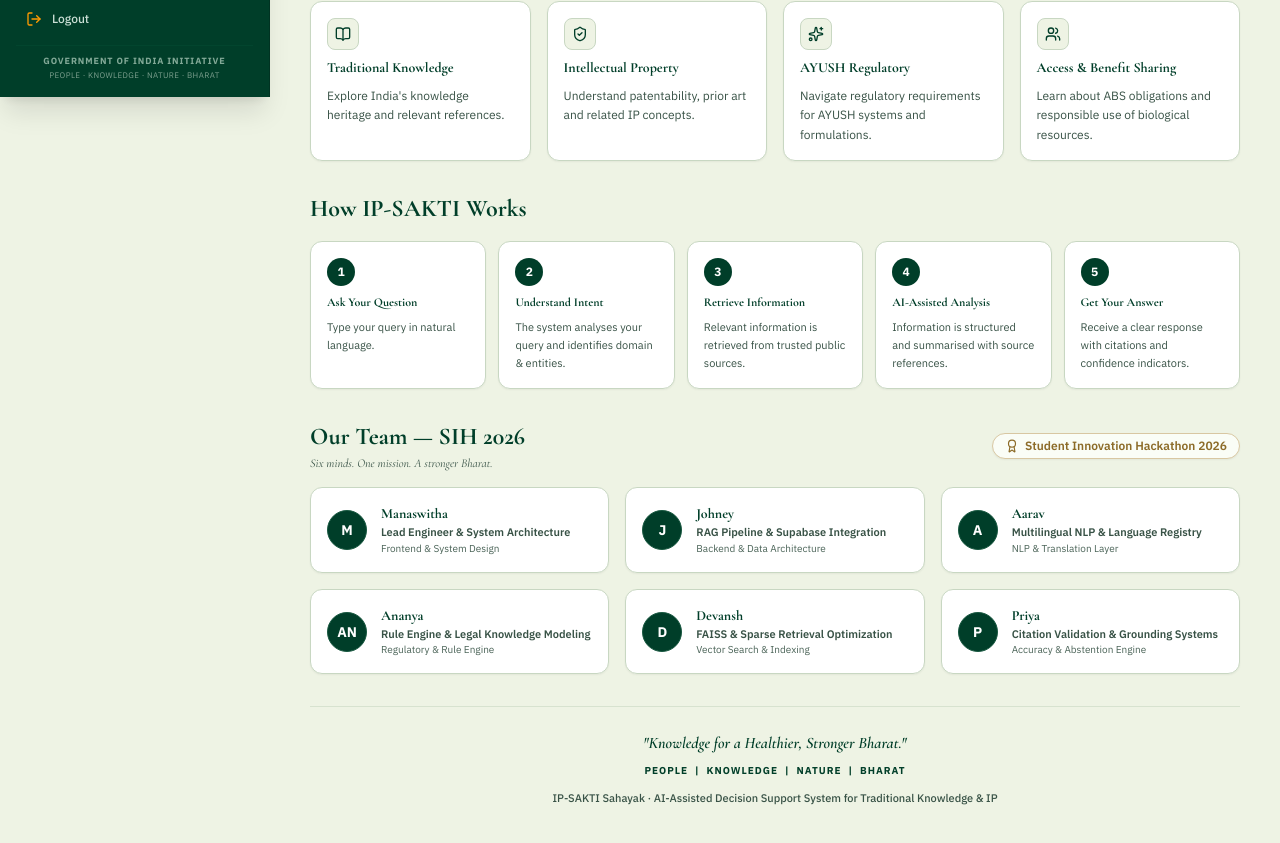
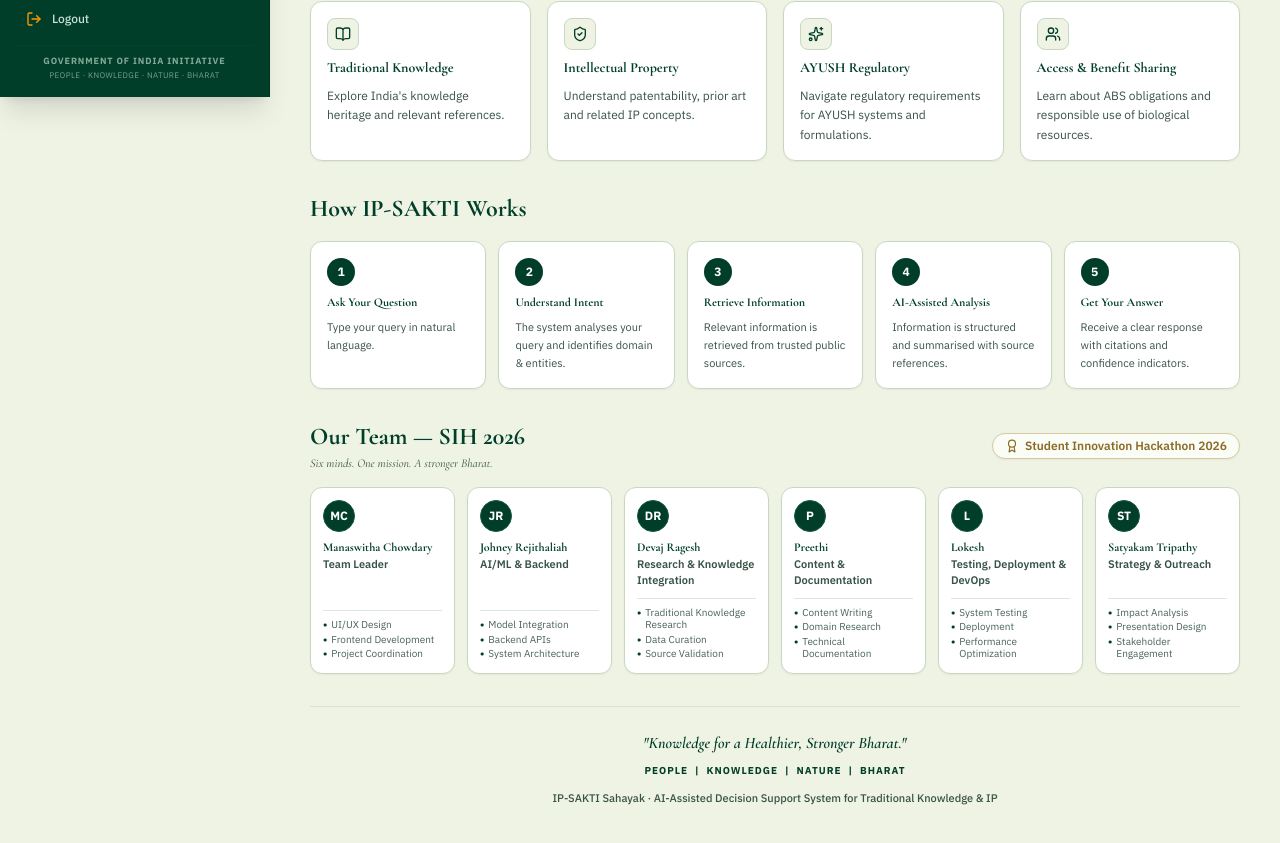
Before and after one commit to IP-SAKTI/IP-SAKTI, a Next.js app in the folder frontend/: page /about in a window 1280 px wide. Shown: the part 703-1546 px from the top of the page. Built offline with nearby package versions, Linux system fonts and the light colour scheme; no server answers.

Commit message:
fix(ui): update About page SIH 2026 team section with 6 horizontal cards

```diff
--- a/frontend/src/app/about/page.tsx
+++ b/frontend/src/app/about/page.tsx
@@ -104,40 +104,40 @@
 
   const team = [
     {
-      name: 'Manaswitha',
-      role: 'Lead Engineer & System Architecture',
-      initials: 'M',
-      dept: 'Frontend & System Design',
+      name: 'Manaswitha Chowdary',
+      role: 'Team Leader',
+      initials: 'MC',
+      responsibilities: ['UI/UX Design', 'Frontend Development', 'Project Coordination'],
     },
     {
-      name: 'Johney',
-      role: 'RAG Pipeline & Supabase Integration',
-      initials: 'J',
-      dept: 'Backend & Data Architecture',
+      name: 'Johney Rejithaliah',
+      role: 'AI/ML & Backend',
+      initials: 'JR',
+      responsibilities: ['Model Integration', 'Backend APIs', 'System Architecture'],
     },
     {
-      name: 'Aarav',
-      role: 'Multilingual NLP & Language Registry',
-      initials: 'A',
-      dept: 'NLP & Translation Layer',
+      name: 'Devaj Ragesh',
+      role: 'Research & Knowledge Integration',
+      initials: 'DR',
+      responsibilities: ['Traditional Knowledge Research', 'Data Curation', 'Source Validation'],
     },
     {
-      name: 'Ananya',
-      role: 'Rule Engine & Legal Knowledge Modeling',
-      initials: 'AN',
-      dept: 'Regulatory & Rule Engine',
+      name: 'Preethi',
+      role: 'Content & Documentation',
+      initials: 'P',
+      responsibilities: ['Content Writing', 'Domain Research', 'Technical Documentation'],
     },
     {
-      name: 'Devansh',
-      role: 'FAISS & Sparse Retrieval Optimization',
-      initials: 'D',
-      dept: 'Vector Search & Indexing',
+      name: 'Lokesh',
+      role: 'Testing, Deployment & DevOps',
+      initials: 'L',
+      responsibilities: ['System Testing', 'Deployment', 'Performance Optimization'],
     },
     {
-      name: 'Priya',
-      role: 'Citation Validation & Grounding Systems',
-      initials: 'P',
-      dept: 'Accuracy & Abstention Engine',
+      name: 'Satyakam Tripathy',
+      role: 'Strategy & Outreach',
+      initials: 'ST',
+      responsibilities: ['Impact Analysis', 'Presentation Design', 'Stakeholder Engagement'],
     },
   ];
 
@@ -358,25 +358,31 @@
             </div>
           </div>
 
-          <div className="grid grid-cols-1 sm:grid-cols-2 lg:grid-cols-3 gap-4">
+          <div className="grid grid-cols-1 sm:grid-cols-2 md:grid-cols-3 lg:grid-cols-6 gap-3">
             {team.map((t, idx) => (
               <div
                 key={idx}
-                className="bg-white border border-[#C8D7C2] rounded-xl p-4 shadow-xs flex items-center gap-3.5"
+                className="bg-white border border-[#C8D7C2] rounded-xl p-3 shadow-xs flex flex-col justify-between hover:border-[#003E29] transition-colors"
               >
-                <div className="w-10 h-10 rounded-full bg-[#003E29] text-white font-bold text-sm flex items-center justify-center shrink-0 border border-[#195941]">
-                  {t.initials}
-                </div>
                 <div>
-                  <div className="font-serif-heading font-bold text-sm text-[#003E29]">
+                  <div className="w-8 h-8 rounded-full bg-[#003E29] text-white font-bold text-xs flex items-center justify-center shrink-0 border border-[#195941] mb-2">
+                    {t.initials}
+                  </div>
+                  <div className="font-serif-heading font-bold text-xs text-[#003E29] leading-tight">
                     {t.name}
                   </div>
-                  <div className="text-[11px] font-semibold text-[#385246]">
+                  <div className="text-[11px] font-semibold text-[#385246] mt-0.5 leading-snug">
                     {t.role}
                   </div>
-                  <div className="text-[10px] text-[#4A6357]">
-                    {t.dept}
-                  </div>
+                </div>
+
+                <div className="mt-2.5 pt-2 border-t border-[#C8D7C2]/60 space-y-0.5">
+                  {t.responsibilities.map((resp, rIdx) => (
+                    <div key={rIdx} className="text-[10px] text-[#4A6357] leading-tight flex items-start gap-1">
+                      <span className="text-[#003E29] font-bold">•</span>
+                      <span>{resp}</span>
+                    </div>
+                  ))}
                 </div>
               </div>
             ))}
```
